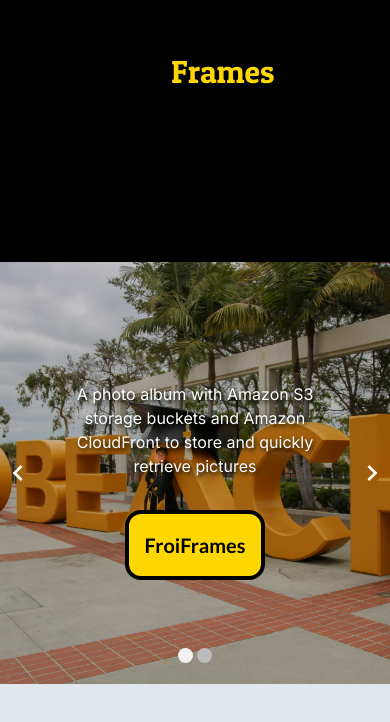
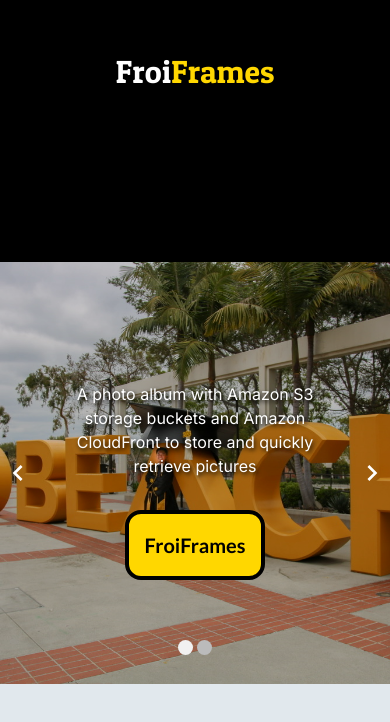
Before and after one commit to froilanbuendia/froilanbuendia, a Next.js app in the folder frontend/: page / in a window 390 px wide. Shown: the part 1010-1732 px from the top of the page. Built offline with nearby package versions, Linux system fonts and the light colour scheme.

Commit message:
fixed styling errors on desktop and tablets

```diff
--- a/frontend/app/components/Projects/FroiFrames/froiframes.module.css
+++ b/frontend/app/components/Projects/FroiFrames/froiframes.module.css
@@ -30,6 +30,7 @@
   display: flex;
   font-family: "Patua";
   font-size: 2rem;
+  color: white;
 }
 
 .projectDetailsContainer {
@@ -102,7 +103,7 @@
   display: flex;
   justify-content: center;
   position: absolute;
-  top: 196.5lvh;
+  top: 195.5lvh;
   width: 50vw;
   z-index: 10;
 }
--- a/frontend/app/components/Projects/Nillys/nillys.module.css
+++ b/frontend/app/components/Projects/Nillys/nillys.module.css
@@ -103,7 +103,7 @@
   display: flex;
   justify-content: center;
   position: absolute;
-  top: 386.5lvh;
+  top: 385.5lvh;
   width: 50vw;
   z-index: 10;
 }
--- a/frontend/app/components/Projects/ProTasker/protasker.module.css
+++ b/frontend/app/components/Projects/ProTasker/protasker.module.css
@@ -103,7 +103,7 @@
   display: flex;
   justify-content: center;
   position: absolute;
-  top: 291.5lvh;
+  top: 290.5lvh;
   width: 50vw;
   z-index: 10;
 }
```
